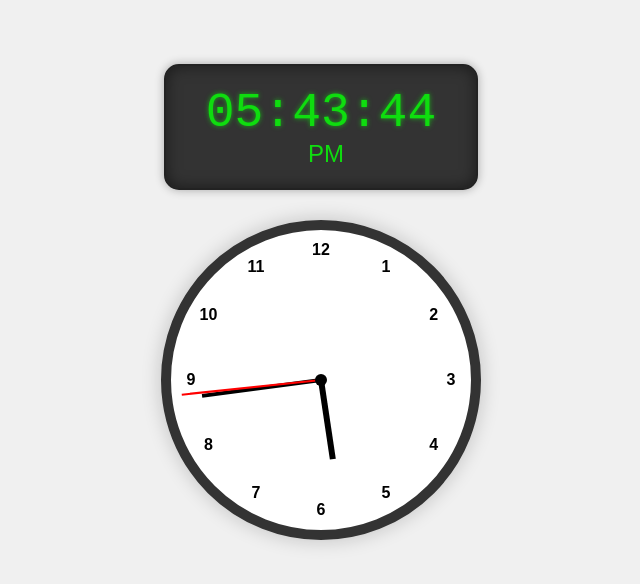
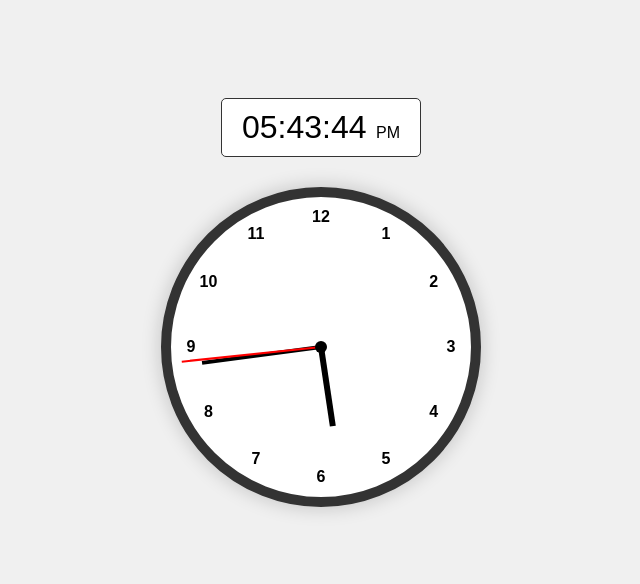
Before and after one commit to websimapi/websim-digital-analog-clock, a plain HTML site: page index.html in a window 1280 px wide. Shown: the part 106-690 px from the top of the page, without its empty margins (319-959 px from the left). Drawn offline with Linux system fonts and the light colour scheme.

Commit message:
v9: The styles for the digital clock is to much; id like a basic outline only and still black normal text minimal style. Also the AM PM needs to be to the right of the time in the digital clock

```diff
--- a/js/digital-clock.js
+++ b/js/digital-clock.js
@@ -12,8 +12,7 @@ export function updateDigitalClock() {
 
     const digitalClockElement = document.getElementById('digital-clock');
     const timeString = `${hours}:${minutes}:${seconds}`;
-    const periodElement = document.querySelector('.period-indicator');
 
     digitalClockElement.textContent = timeString;
-    periodElement.textContent = period;
+    document.querySelector('.period-indicator').textContent = period;
 }
--- a/styles.css
+++ b/styles.css
@@ -12,27 +12,25 @@ body {
 }
 
 .digital-clock-container {
-    background: #333;
-    border-radius: 15px;
-    padding: 20px 40px;
+    background: white;
+    border-radius: 5px;
+    padding: 10px 20px;
     margin-bottom: 30px;
     display: inline-block;
-    box-shadow: 0 0 10px rgba(0,0,0,0.3),
-                inset 0 0 15px rgba(0,0,0,0.5);
-    border: 2px solid #222;
+    border: 1px solid #333;
 }
 
 .digital-clock {
-    font-size: 3rem;
-    color: #0fdd0f;
-    font-family: 'Digital', 'Courier New', Courier, monospace;
-    text-shadow: 0 0 5px rgba(15, 221, 15, 0.7);
+    font-size: 2rem;
+    color: #000;
+    font-family: Arial, sans-serif;
+    display: inline-block;
 }
 
 .period-indicator {
-    font-size: 1.5rem;
-    color: #0fdd0f;
-    margin-left: 10px;
+    font-size: 1rem;
+    color: #000;
+    margin-left: 5px;
 }
 
 .analog-clock {
```
